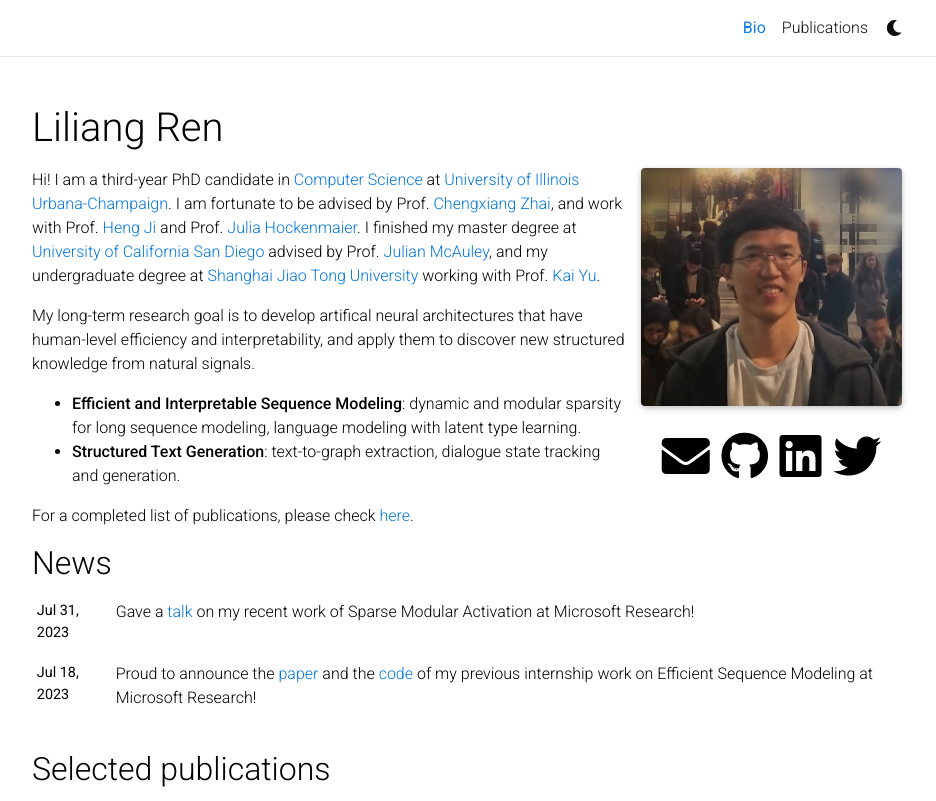
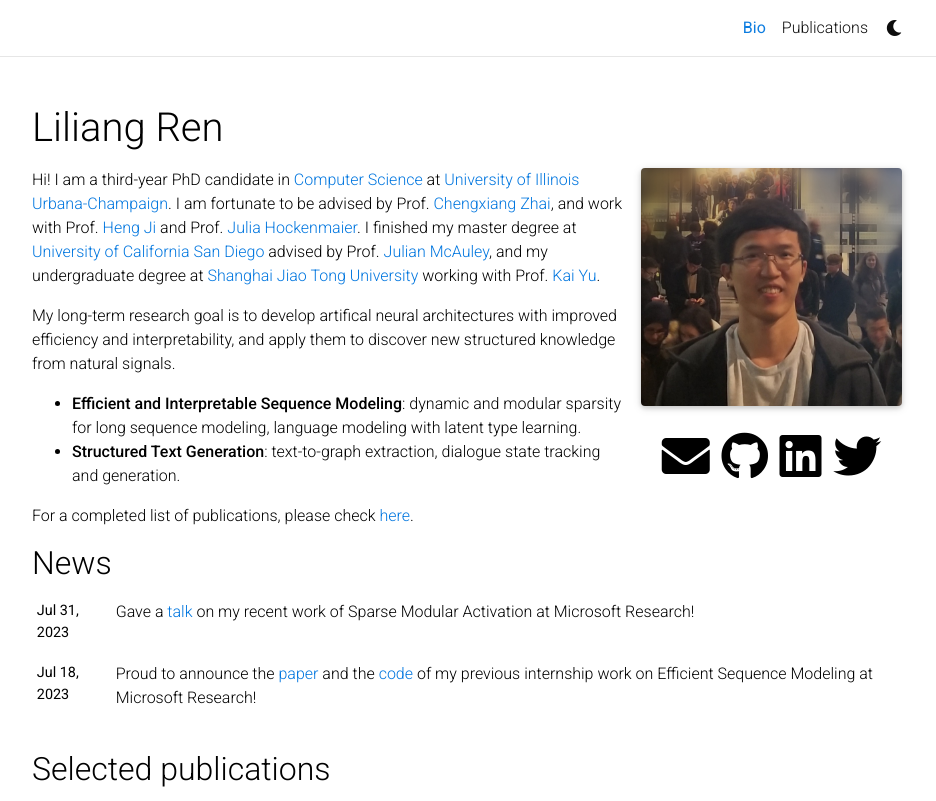
Before and after one commit to renll/renll.github.io, a Jekyll site: the page built from _pages/about.md, in a window 1280 px wide and 975 px high, cut to the strip 0-801 px from the top of the window. Shown: the whole strip, without its empty margins (173-1109 px from the left). Built offline with Jekyll 4.4.1, drawn with Linux system fonts in a browser that asks for light colours; full-size pictures stand in for the smaller copies a plugin makes; comment, search, counter and statistics services are not loaded; a style sheet for code colours, icons or effects is not loaded.

Commit message:
Update about.md

```diff
--- a/_pages/about.md
+++ b/_pages/about.md
@@ -15,7 +15,7 @@ social: true  # includes social icons at the bottom of the page
 
 Hi! I am a third-year PhD candidate in [Computer Science](https://cs.illinois.edu/) at [University of Illinois Urbana-Champaign](https://illinois.edu/). I am fortunate to be advised by Prof. [Chengxiang Zhai](http://czhai.cs.illinois.edu/), and work with Prof. [Heng Ji](http://blender.cs.illinois.edu/hengji.html) and Prof. [Julia Hockenmaier](https://juliahmr.cs.illinois.edu/). I finished my master degree at [University of California San Diego](https://jacobsschool.ucsd.edu/) advised by Prof. [Julian McAuley](https://cseweb.ucsd.edu/~jmcauley/), and my undergraduate degree at [Shanghai Jiao Tong University](https://www.ji.sjtu.edu.cn/) working with Prof. [Kai Yu](https://x-lance.sjtu.edu.cn/en/members/kai_yu).
 
-My long-term research goal is to develop artifical neural architectures that have human-level efficiency and interpretability, and apply them to discover new structured knowledge from natural signals.
+My long-term research goal is to develop artifical neural architectures with improved efficiency and interpretability, and apply them to discover new structured knowledge from natural signals.
 
 * **Efficient and Interpretable Sequence Modeling**: dynamic and modular sparsity for long sequence modeling, language modeling with latent type learning.
 * **Structured Text Generation**: text-to-graph extraction, dialogue state tracking and generation.
```
